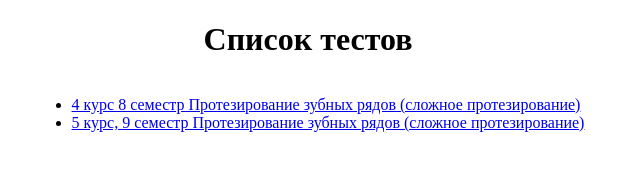
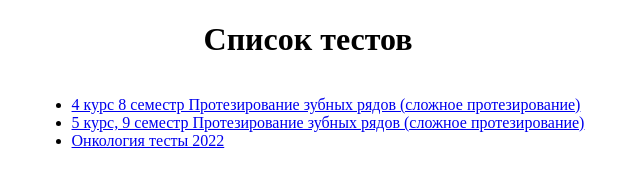
Before and after one commit to DM338/test, a plain HTML site: page index.html in a window 1280 px wide. Shown: the whole page, without its empty margins (332-972 px from the left). Drawn offline with Linux system fonts and the light colour scheme.

Commit message:
Update index.html

```diff
--- a/index.html
+++ b/index.html
@@ -13,6 +13,7 @@
             <ul>
                 <li><a href="test0001.html">4 курс 8 семестр Протезирование зубных рядов (сложное протезирование)</a></li>
                 <li><a href="test0002.html">5 курс, 9 семестр Протезирование зубных рядов (сложное протезирование)</a></li>
+                <li><a href="test0003.html">Онкология тесты 2022</a></li>
                 <!-- Добавьте дополнительные тесты, при необходимости -->
             </ul>
         </div>
```
